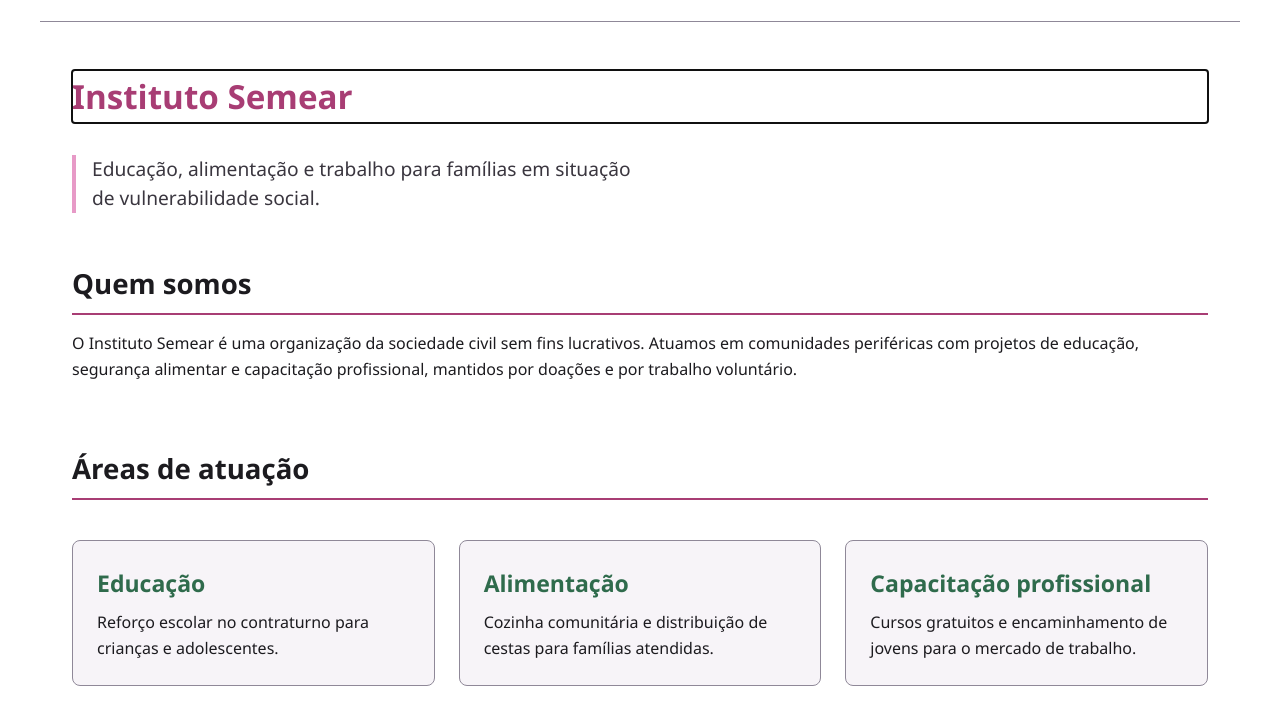
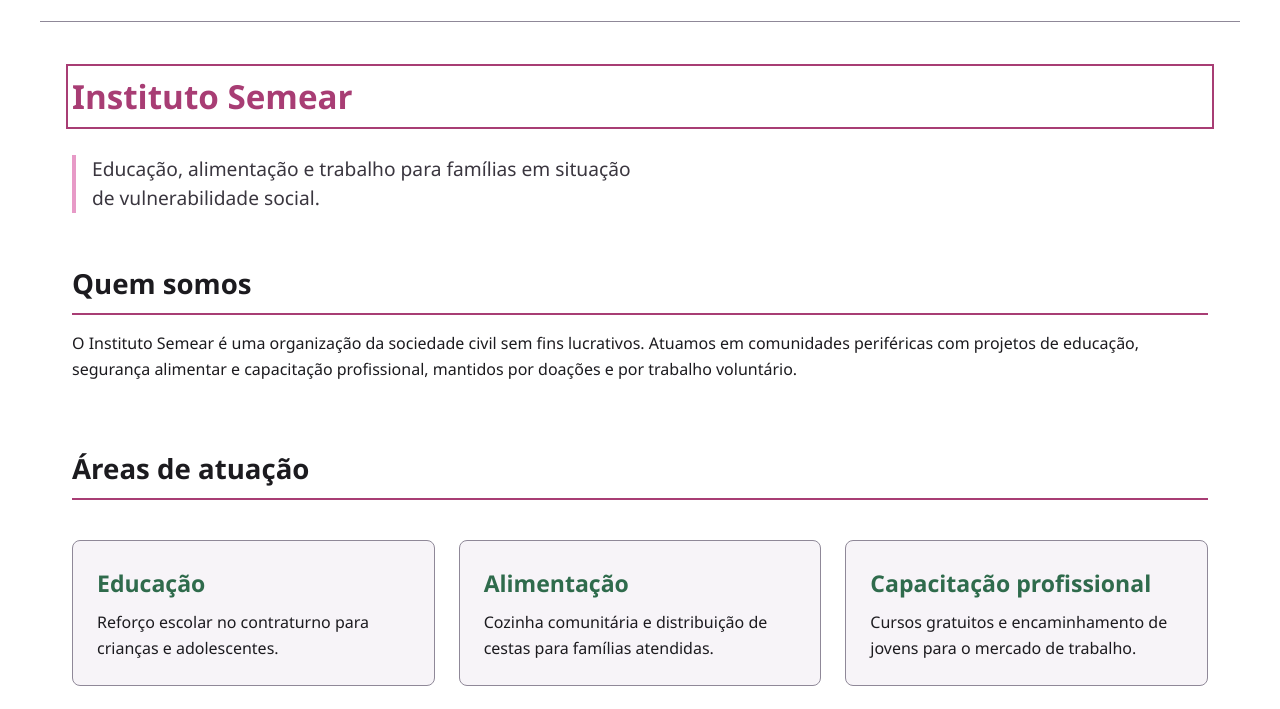
Before and after one commit to brualessa-lab/projeto-ong-ep4, a plain HTML site: page html/index.html in a window 1280 px wide. Shown: the part 91-800 px from the top of the page. Drawn offline with nearby package versions, Linux system fonts and the light colour scheme.

Commit message:
fix: remove o contorno do título no foco por código
O título da tela recebe foco a cada troca de rota para orientar o leitor de tela. O navegador desenhava o contorno padrão nesse foco programático, o que poluía a interface. A regra passa a reservar o contorno ao foco vindo do teclado, via :focus-visible, sem perder a acessibilidade.

```diff
--- a/css/estilo.css
+++ b/css/estilo.css
@@ -505,6 +505,18 @@ address {
 
 /* ---------- 6. FOCO VISÍVEL (acessibilidade) ---------- */
 
+/* o título da tela recebe foco por código a cada troca de rota,
+   para o leitor de tela começar do lugar certo. O contorno fica
+   reservado ao foco vindo do teclado. */
+#app h1:focus {
+  outline: none;
+}
+
+#app h1:focus-visible {
+  outline: 2px solid var(--cor-primaria);
+  outline-offset: 4px;
+}
+
 a:focus-visible,
 button:focus-visible,
 input:focus-visible,
```
